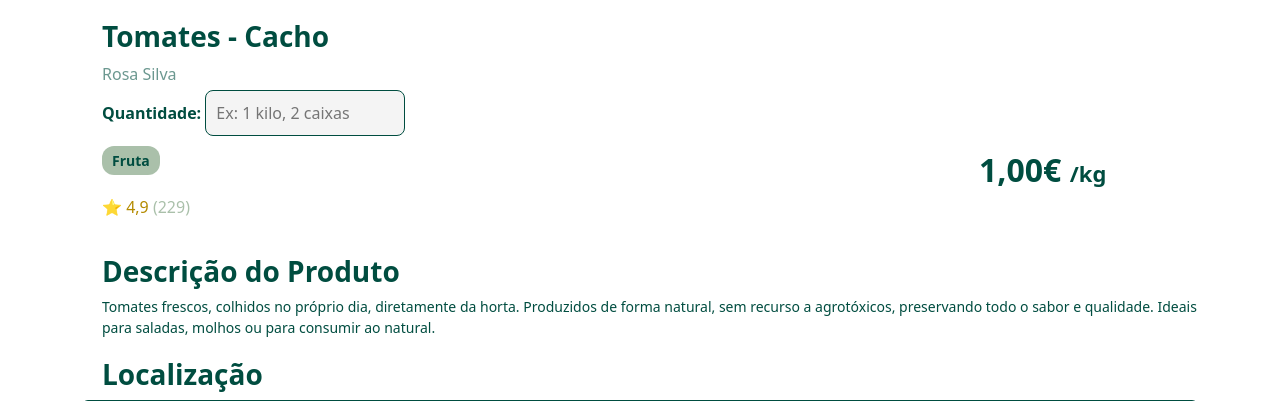
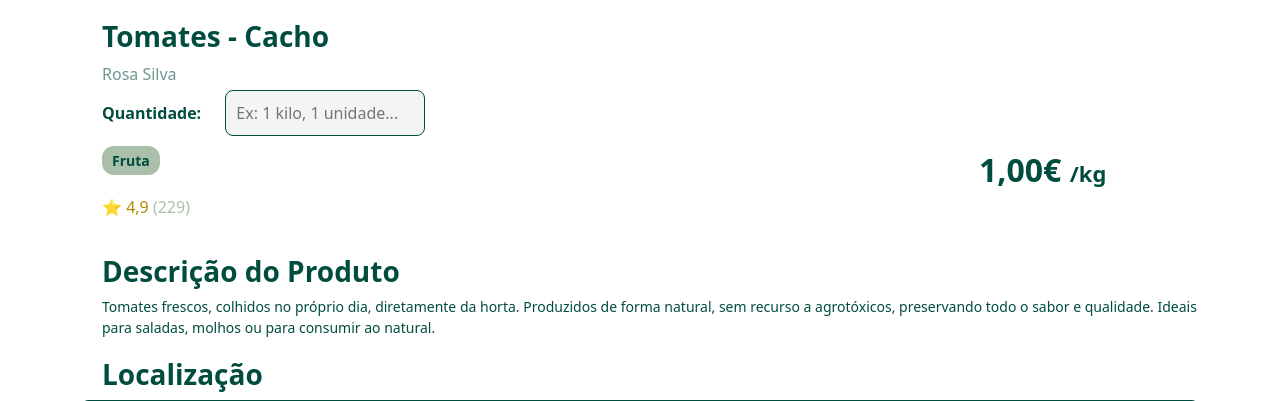
Before and after one commit to MLT05/NABU-24-25, a PHP site: page /Paginas/produto.php in a window 1280 px wide. Shown: the part 837-1238 px from the top of the page. Run offline with PHP 8.4, Linux system fonts and the light colour scheme; some libraries are stand-ins or nearby versions.

Commit message:
input texto

```diff
--- a/NABU_base/CSS/meus_estilos.css
+++ b/NABU_base/CSS/meus_estilos.css
@@ -455,6 +455,7 @@ margin-bottom: 13vh;
 }
 
 .input-quantidade {
+    margin-left: 20px;
     padding: 10px;
     border-radius: 8px;
     border: 1px solid #004D40;
--- a/NABU_base/Componentes/cp_produto.php
+++ b/NABU_base/Componentes/cp_produto.php
@@ -13,7 +13,7 @@
 
         <div class="quantidade-wrapper">
             <label for="quantidade">Quantidade:</label>
-            <input type="text" id="quantidade" name="quantidade" class="input-quantidade" placeholder="Ex: 1 kilo, 2 caixas">
+            <input type="text" id="quantidade" name="quantidade" class="input-quantidade" placeholder="Ex: 1 kilo, 1 unidade...">
         </div>
 
         <div class="linha-preco-etiquetas">
```
